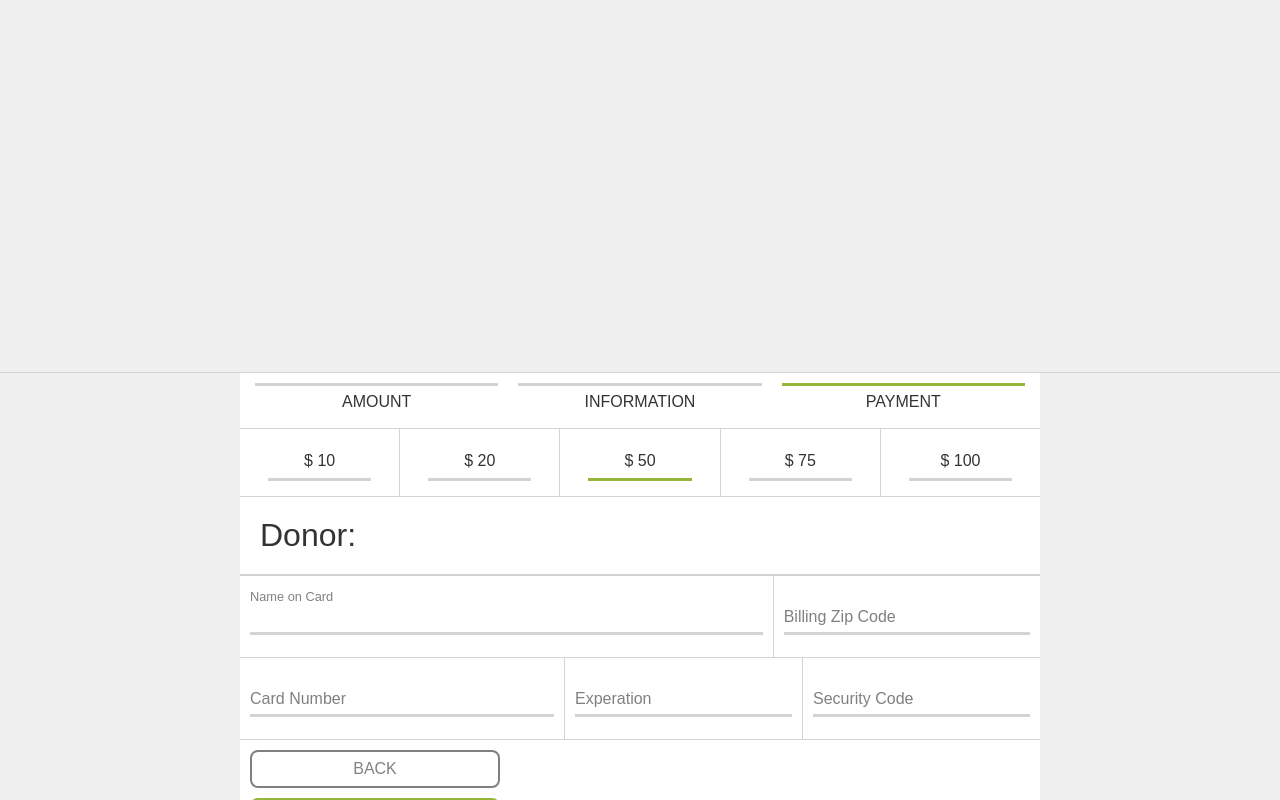
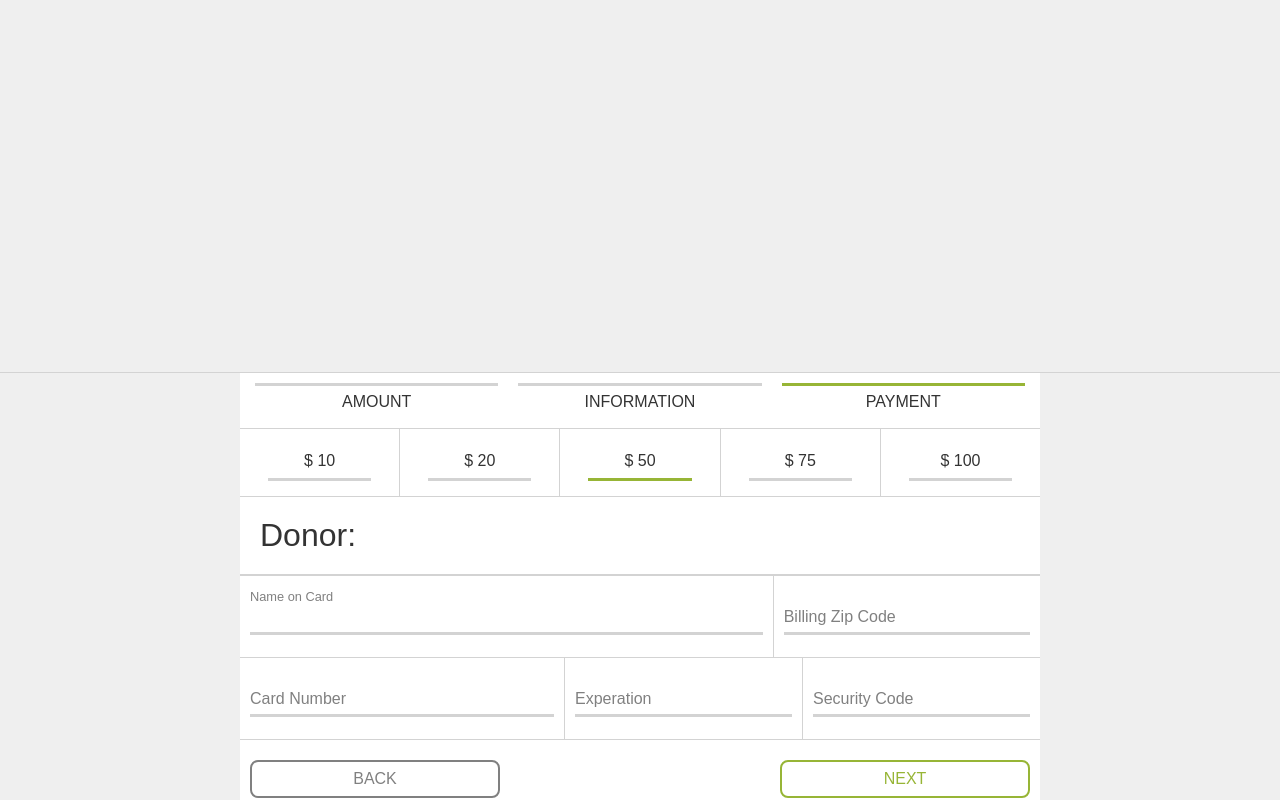
Before and after one commit to TJTorola/Friends-Of-Maple, a React app: page / in a window 1280 px wide. Both pictures are taken after a click on the element "PAYMENT". Shown: the part 577-1377 px from the top of the page. Built offline with nearby package versions, Linux system fonts and the light colour scheme; the HTML template or start-up script is replaced by a standard one.

Commit message:
Style nav buttons

```diff
--- a/src/style/body/payment.scss
+++ b/src/style/body/payment.scss
@@ -12,4 +12,11 @@
   .donor-info span {
     color: $gray;
   }
+
+  .nav-buttons {
+    display: flex;
+    justify-content: space-between;
+
+    margin-top: 10px;
+  }
 }
```
